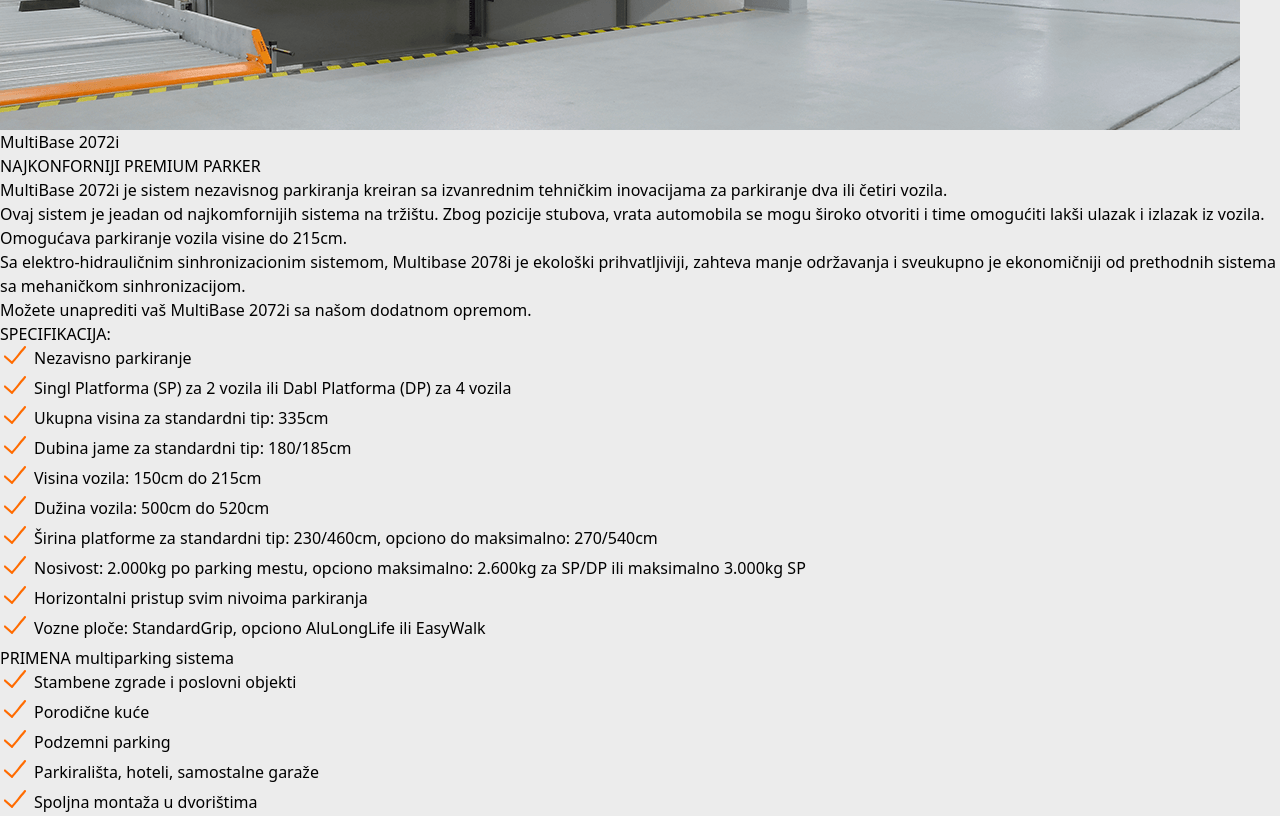
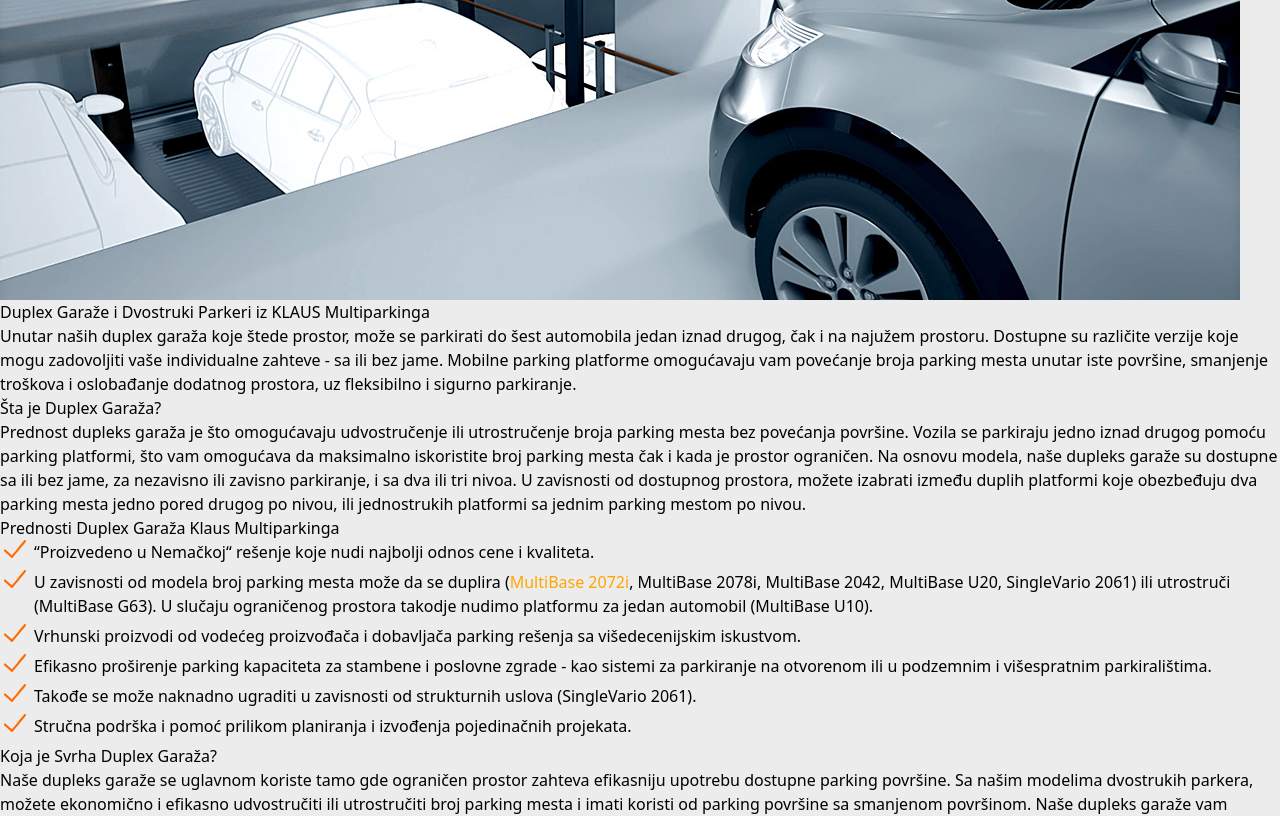
Before and after one commit to m9s7/klaus_multiparking.rs, a React (Vite) app: page / in a window 1280 px wide. Shown: the part 840-1656 px from the top of the page. Built offline with nearby package versions, Linux system fonts and the light colour scheme; grey boxes are pictures that could not be loaded.

Commit message:
set up routing

```diff
--- a/package.json
+++ b/package.json
@@ -11,7 +11,8 @@
   },
   "dependencies": {
     "react": "^18.3.1",
-    "react-dom": "^18.3.1"
+    "react-dom": "^18.3.1",
+    "react-router-dom": "^6.27.0"
   },
   "devDependencies": {
     "@types/react": "^18.3.3",
--- a/src/App.jsx
+++ b/src/App.jsx
@@ -1,13 +1,25 @@
 import { Navbar } from './components';
-// import { HidraulicniSistemi_Naslovna } from './pages';
+import { HidraulicniSistemi_Naslovna } from './pages';
 import { MultiBase2072i } from './pages';
+import ScrollToTop from './utils/ScrollToTop';
 
-const App = () => (
-	<div className="w-full overflow-hidden bg-transparent">
-		<Navbar />
-		{/* <HidraulicniSistemi_Naslovna></HidraulicniSistemi_Naslovna> */}
-		<MultiBase2072i></MultiBase2072i>
-	</div>
-);
+import { BrowserRouter as Router, Routes, Route, Link } from 'react-router-dom';
+
+const App = () => {
+	return (
+		<div className="w-full overflow-hidden bg-transparent">
+			<Navbar />
+			<Router>
+				<ScrollToTop />
+				{/* <Link to="/">HidraulicniSistemi_Naslovna</Link> */}
+				{/* <Link to="/MultiBase2072i">MultiBase2072i</Link> */}
+				<Routes>
+				<Route path="/" element={<HidraulicniSistemi_Naslovna />} />
+				<Route path="/MultiBase2072i" element={<MultiBase2072i />} />
+				</Routes>
+			</Router>
+		</div>
+	);
+  };
 
 export default App;
--- a/src/pages/HidraulicniSistemi/Naslovna.jsx
+++ b/src/pages/HidraulicniSistemi/Naslovna.jsx
@@ -1,4 +1,6 @@
 import styles from '../../style';
+import { BrowserRouter as Router, Routes, Route, Link } from 'react-router-dom';
+
 
 const Naslovna = () => {
 	return (
@@ -73,7 +75,8 @@
 								</li>
 								<li>
 									U zavisnosti od modela broj parking mesta
-									može da se duplira (MultiBase 2072i,
+									može da se duplira (
+										<Link style={{color: "orange"}} to="/MultiBase2072i">MultiBase 2072i</Link>,
 									MultiBase 2078i, MultiBase 2042, MultiBase
 									U20, SingleVario 2061) ili utrostruči
 									(MultiBase G63). U slučaju ograničenog
--- /dev/null
+++ b/src/utils/ScrollToTop.jsx
@@ -0,0 +1,14 @@
+import { useEffect } from 'react';
+import { useLocation } from 'react-router-dom';
+
+const ScrollToTop = () => {
+  const { pathname } = useLocation();
+
+  useEffect(() => {
+    window.scrollTo(0, 0);
+  }, [pathname]);
+
+  return null;
+};
+
+export default ScrollToTop;
```
Also changed, not shown: 1 other file (tests, documents, lock files or other folders).
